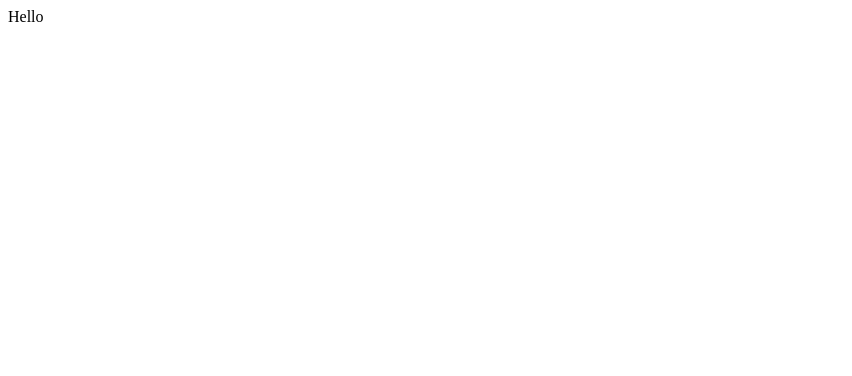
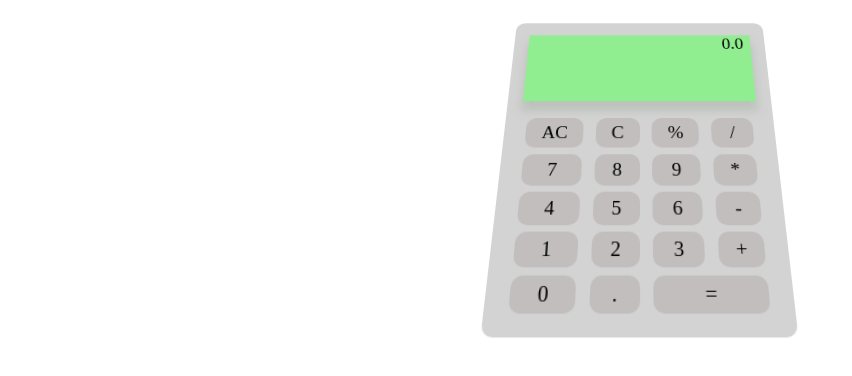
Before and after one commit to gyanendrapoudel/ReactPrankCalculator, a React (Vite) app: page / in a window 1280 px wide. Shown: the top 376 px of the page, without its empty margins (0-852 px from the left). Built offline with nearby package versions, Linux system fonts and the light colour scheme.

Commit message:
Displaying buttons using map

```diff
--- a/src/App.css
+++ b/src/App.css
@@ -0,0 +1,125 @@
+body{
+    margin: 0;
+    font-size: 1.2rem;
+}
+.flex-center{
+    display: flex;
+    justify-content: center;
+    align-items: center;
+}
+wrapper{
+    background: linear-gradient(lightgreen , green);
+    height: 100vh;
+}
+.calculator{
+    padding: 1rem;
+    background-color: lightgray;
+    max-width: 400px;
+    display:grid;
+    grid-template-areas:
+    "display display display display"
+  " ac c per divide"
+    "btn7 btn8 btn9 btnx "
+   " btn4 btn5 btn6 minus"
+    'btn1 btn2 btn3 plus'
+   " btn0 dot equal equal"
+    ;
+    transform: perspective(20rem) rotateX(15deg);
+    border-radius: 10px;
+}
+
+
+.display{
+    background-color: lightgreen;
+    height: 10vh;
+    padding:0  0.5rem ;
+    box-shadow: 0 10px 10px 1px rgba(179, 188, 179, 0.745);
+    margin-bottom: 1rem;
+    grid-area: display;
+    text-align: right;
+    overflow-wrap: break-word;
+    max-width: 250px;
+
+
+
+}
+.btn{
+    margin: 0.2rem 0.4rem;
+    background-color: rgb(194, 190, 190);
+    display: flex;
+    justify-content: center;
+    align-items: center;
+    padding: 0 1rem;
+    height: 2rem;
+    cursor: pointer;
+    border-radius: 10px;
+    transition: all 0.15s linear;
+
+}
+.btn:hover{
+    background-color: lightgreen;
+}
+.btn-ac{
+    grid-area: ac;
+}
+.btn-c{
+    grid-area: c;
+}
+.btn-per{
+    grid-area: per;
+}
+.btn-divide{
+    grid-area: divide;
+}
+
+.btn-7{
+    grid-area: btn7;
+}
+.btn-8{
+    grid-area: btn8 ;
+}
+
+.btn-9{
+    grid-area: btn9;
+}
+.btn-x{
+    grid-area: btnx;
+}
+
+.btn-4{
+    grid-area: btn4;
+}
+
+.btn-5{
+    grid-area: btn5;
+}
+.btn-6{
+    grid-area: btn6;
+}
+
+.btn-minus{
+    grid-area: minus;
+}
+
+.btn-1{
+    grid-area: btn1;
+}
+.btn-2{
+    grid-area: btn2;
+}
+.btn-3{
+    grid-area: btn3;
+}
+.btn-plus{
+    grid-area: plus;
+}
+.btn-0{
+    grid-area: btn0;
+}
+
+.btn-dot{
+    grid-area: dot;
+}
+.btn-equal{
+    grid-area: equal;
+}
--- a/src/App.jsx
+++ b/src/App.jsx
@@ -1,12 +1,98 @@
 
 import './App.css'
+import Button from './assets/Button'
 
 function App() {
+  const btns = [
+    {
+      cls: 'btn-ac',
+      label: 'AC',
+    }, {
+      cls: 'btn-c',
+      label: 'C',
+    },
+    {
+      cls: 'btn-per',
+      label: '%',
+    },
+    {
+      cls: 'btn-divide',
+      label: '/',
+    },
+    {
+      cls: 'btn-7',
+      label: '7',
+    },
+    {
+      cls: 'btn-8',
+      label: '8',
+    },
+    {
+      cls: 'btn-9',
+      label: '9',
+    },
+    {
+      cls: 'btn-x',
+      label: '*',
+    },
+    {
+      cls: 'btn-4',
+      label: '4',
+    },
+    {
+      cls: 'btn-5',
+      label: '5',
+    },
+    {
+      cls: 'btn-6',
+      label: '6',
+    },
+    {
+      cls: 'btn-minus',
+      label: '-',
+    },
+    {
+      cls: 'btn-1',
+      label: '1',
+    },
+    {
+      cls: 'btn-2',
+      label: '2',
+    },
+    {
+      cls: 'btn-3',
+      label: '3',
+    },
+    {
+      cls: 'btn-plus',
+      label: '+',
+    },
+    {
+      cls: 'btn-0',
+      label: '0',
+    },
+    {
+      cls: 'btn-dot',
+      label: '.',
+    },
+    {
+      cls: 'btn-equal',
+      label: '=',
+    }
+  ]
+
 
   return (
-    <>
-    Hello
-    </>
+    <div>
+      <div className="container flex-center">
+        <div className="calculator">
+          <div className="display">0.0</div>
+          {btns.map((btn, index)=>{
+            return <Button key={index} cls={btn.cls} label={btn.label}/>
+          })}
+        </div>
+      </div>
+    </div>
   )
 }
 
--- /dev/null
+++ b/src/assets/Button.jsx
@@ -0,0 +1,4 @@
+const Button = ({cls, label}) => {
+  return <div className={"btn "+cls}>{label}</div>
+}
+export default Button
```
